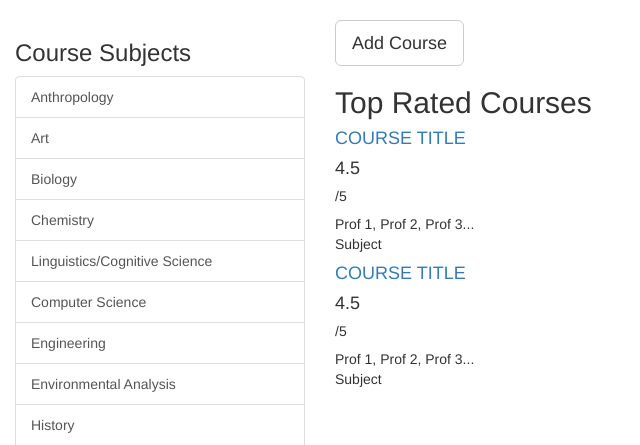
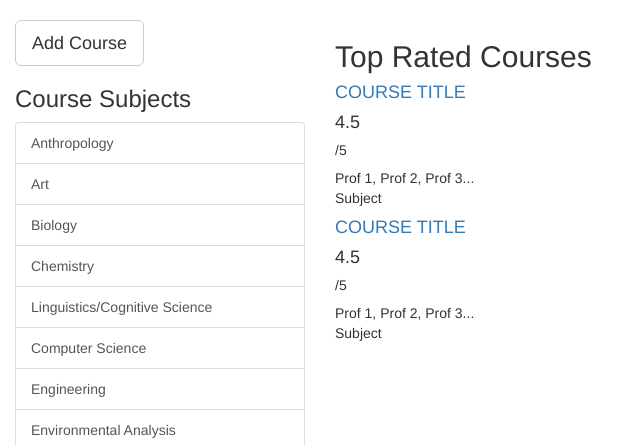
Before and after one commit to jpwchang/eros, a Django app: page / in a window 1280 px wide. Shown: the part 52-497 px from the top of the page, without its empty margins (0-640 px from the left). Run offline with Django 3.2, Linux system fonts and the light colour scheme; parts of the project's set-up code (start-up, migrations or seed data) failed here and were passed over; some libraries are stand-ins or nearby versions.

Commit message:
moved button to hopefully the right spot

```diff
--- a/bootstrap/bootstrap.css
+++ b/bootstrap/bootstrap.css
@@ -54,3 +54,7 @@ color: #000;
 #helloUser, #logoutButt {
 display: inline;
 }
+#addButton {
+margin-left: auto;
+margin-right: auto;
+}
--- a/core/templates/core/index.html
+++ b/core/templates/core/index.html
@@ -52,6 +52,7 @@
 
     <div>
         <div class="col-xs-12 col-sm-3">
+            <a href="/addcourse"><button type="submit" class="btn btn-default btn-lg" id="addButton">Add Course</button></a>
             <h3>Course Subjects</h3>
             <div class="list-group">
                 <!-- i have no clue if this syntax works agh -->
@@ -77,7 +78,6 @@
             </div>
         </div>
         <div class="col-xs-12 col-sm-9">
-            <a href="/addcourse"><button type="submit" class="btn btn-default btn-lg">Add Course</button></a>
             <h2 id="topCourses">Top Rated Courses</h2>
             <div class="topReview">
                 <a href="#"><h4 id="homeTitle">COURSE TITLE &nbsp</h4></a><h4 class="rating">4.5</h4><h5 class="of5">/5</h5>
```
